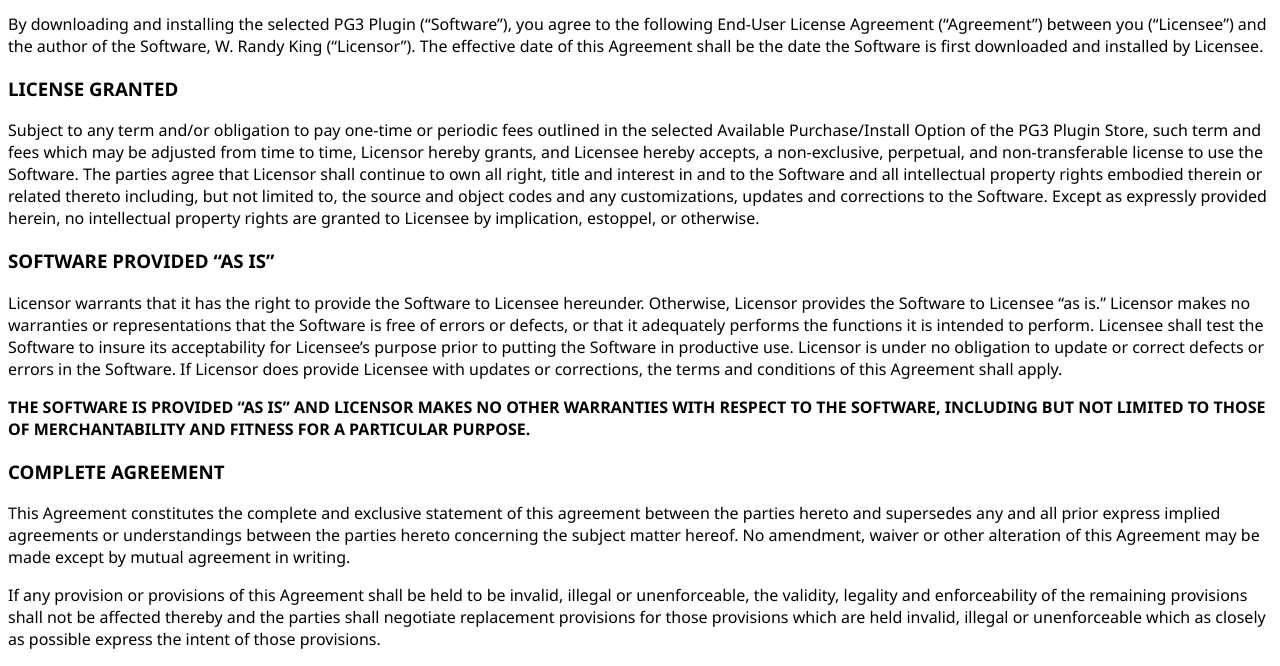
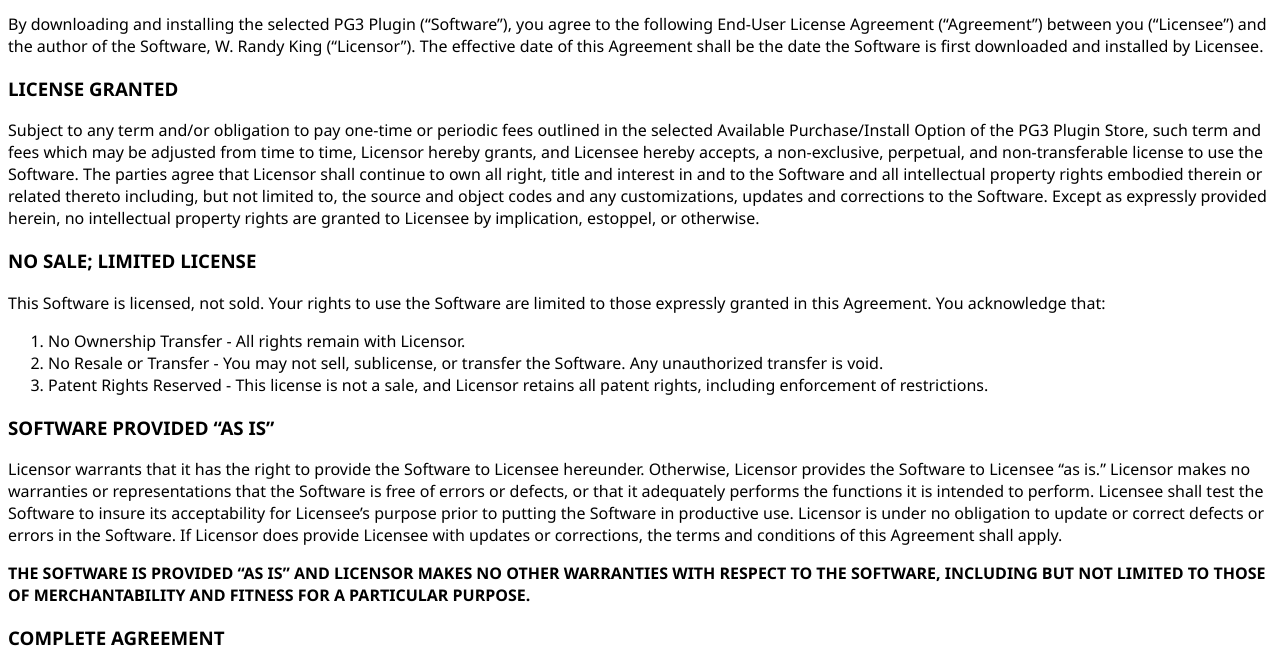
Before and after one commit to Goose66/Goose66.github.io, a plain HTML site: page nsdocs/license.html in a window 1280 px wide. Shown: the part 86-752 px from the top of the page. Drawn offline with Linux system fonts and the light colour scheme.

Commit message:
added 'No Sale' clause

```diff
--- a/nsdocs/license.html
+++ b/nsdocs/license.html
@@ -22,6 +22,15 @@
             Software and all intellectual property rights embodied therein or related thereto including, but not limited to, the
             source and object codes and any customizations, updates and corrections to the Software. Except as expressly
             provided herein, no intellectual property rights are granted to Licensee by implication, estoppel, or otherwise.</p>
+        <h3>NO SALE; LIMITED LICENSE</h3>
+        <p>This Software is licensed, not sold. Your rights to use the Software are limited to those expressly granted in this
+            Agreement. You acknowledge that:</p>
+            <ol>
+                <li>No Ownership Transfer &dash; All rights remain with Licensor.</li>
+                <li>No Resale or Transfer &dash; You may not sell, sublicense, or transfer the Software. Any unauthorized transfer is void.</li>
+                <li>Patent Rights Reserved &dash; This license is not a sale, and Licensor retains all patent rights, including enforcement of restrictions.</li>
+             </ol>
+        </p>
         <h3>SOFTWARE PROVIDED “AS IS”</h3>
         <p>Licensor warrants that it has the right to provide the Software to Licensee hereunder. Otherwise, Licensor provides
             the Software to Licensee “as is.” Licensor makes no warranties or representations that the Software is free of
```
